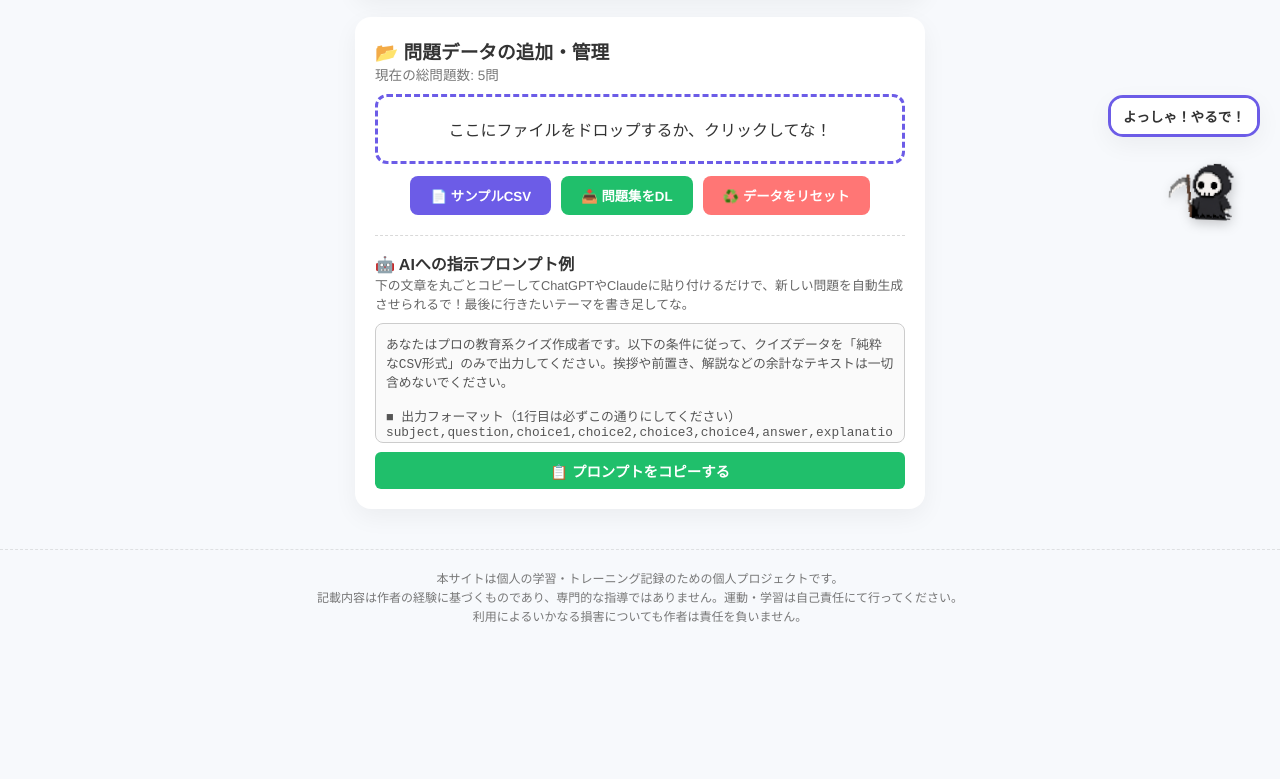
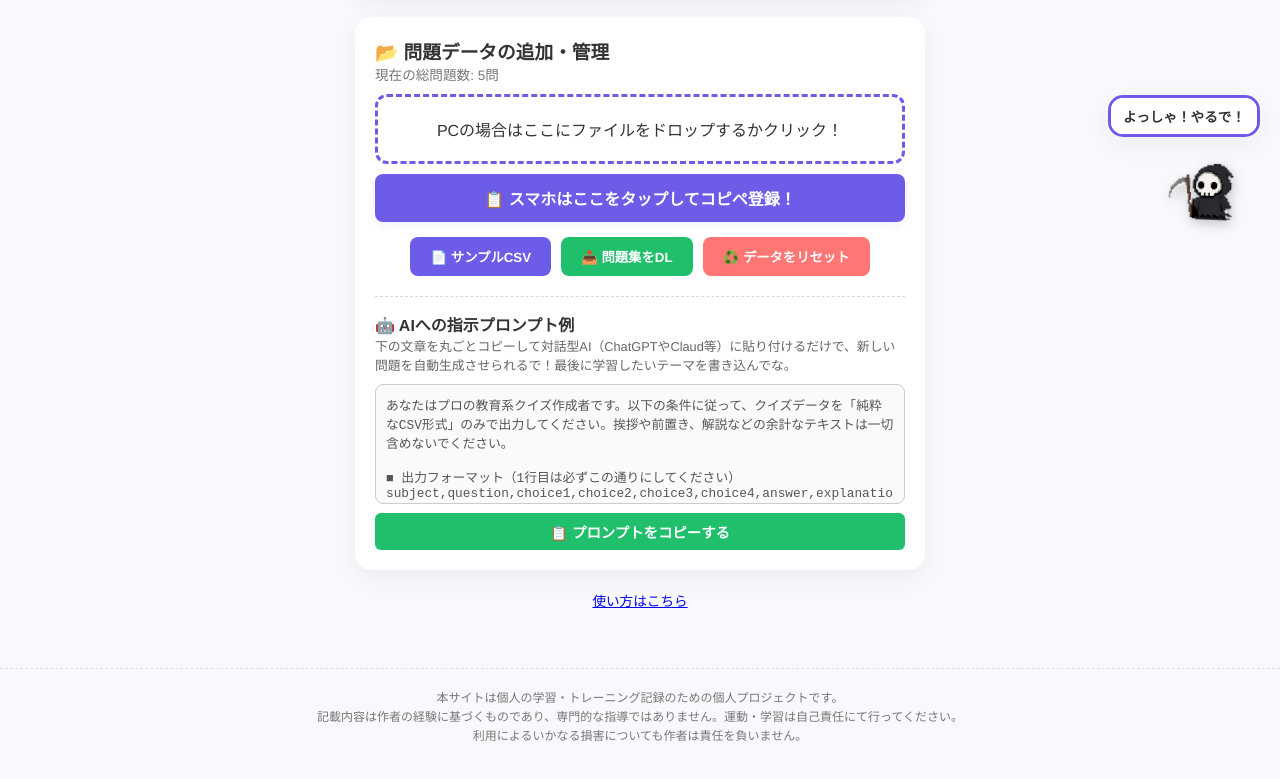
Before and after one commit to studiompmax/shinigamibenkyo, a plain HTML site: page index.html in a window 1280 px wide. Shown: the part 533-1312 px from the top of the page. Drawn offline with nearby package versions, Linux system fonts and the light colour scheme.

Commit message:
Add files via upload

```diff
--- a/index.html
+++ b/index.html
@@ -116,6 +116,9 @@
         .drop-zone { border: 3px dashed var(--primary-color); border-radius: 12px; padding: 20px; text-align: center; cursor: pointer; margin-top: 10px; transition: background 0.3s; }
         .drop-zone.dragover { background-color: rgba(108, 92, 231, 0.1); }
 
+        /* スマホ用テキスト直貼りスタイル */
+        .btn-paste-trigger { background-color: var(--primary-color); color: white; border: none; padding: 12px; border-radius: 8px; width: 100%; font-weight: bold; font-size: 1rem; cursor: pointer; margin-top: 10px; display: flex; justify-content: center; align-items: center; gap: 5px; box-shadow: 0 4px 10px rgba(0,0,0,0.05); }
+
         /* プロンプトコピーエリアのスタイル */
         .prompt-area { width: 100%; height: 120px; margin-top: 10px; padding: 10px; border-radius: 8px; border: 1px solid #ccc; font-size: 0.8rem; background-color: rgba(0,0,0,0.02); color: #555; resize: none; font-family: monospace; }
         .btn-copy { background-color: #20bf6b; margin-top: 5px; width: 100%; padding: 8px; border: none; border-radius: 6px; color: white; font-weight: bold; cursor: pointer; font-size: 0.9rem; }
@@ -164,11 +167,17 @@
             <div class="card">
                 <h3>📂 問題データの追加・管理</h3>
                 <p style="font-size: 0.85rem; color: #777;" id="total-questions-count">現在の総問題数: 0問</p>
+
+                <!-- PC用：ドラッグ＆ドロップ/ファイル選択エリア -->
                 <div id="drop-zone" class="drop-zone">
-                    ここにファイルをドロップするか、クリックしてな！<br>
+                    PCの場合はここにファイルをドロップするかクリック！
                     <input type="file" id="file-input" accept=".csv,.json" style="display: none;">
                 </div>
-                <div style="margin-top: 12px; display: flex; gap: 10px; justify-content: center; flex-wrap: wrap;">
+
+                <!-- 🌟スマホ用：コピペ専用ボタンを追加 -->
+                <button class="btn-paste-trigger" onclick="openTextPasteModal()">📋 スマホはここをタップしてコピペ登録！</button>
+
+                <div style="margin-top: 15px; display: flex; gap: 10px; justify-content: center; flex-wrap: wrap;">
                     <button class="btn-main" onclick="downloadSampleCSV()">📄 サンプルCSV</button>
                     <button class="btn-main" style="background-color:#20bf6b;" onclick="downloadCurrentQuestionsCSV()">📥 問題集をDL</button>
                     <button class="btn-main" style="background-color:#ff7675;" onclick="clearCustomQuestions()">♻️ データをリセット</button>
@@ -176,9 +185,9 @@
 
                 <hr style="margin-top: 20px; border: none; border-top: 1px dashed rgba(0,0,0,0.15);">
 
-                <!-- 🌟AI用プロンプトコピペエリアを追加 -->
+                <!-- AI用プロンプトコピペエリア -->
                 <h3 style="margin-top: 15px; font-size: 1rem;">🤖 AIへの指示プロンプト例</h3>
-                <p style="font-size: 0.8rem; color: #666;">下の文章を丸ごとコピーしてChatGPTやClaudeに貼り付けるだけで、新しい問題を自動生成させられるで！最後に行きたいテーマを書き足してな。</p>
+                <p style="font-size: 0.8rem; color: #666;">下の文章を丸ごとコピーして対話型AI（ChatGPTやClaud等）に貼り付けるだけで、新しい問題を自動生成させられるで！最後に学習したいテーマを書き込んでな。</p>
                 <textarea id="prompt-text" class="prompt-area" readonly>あなたはプロの教育系クイズ作成者です。以下の条件に従って、クイズデータを「純粋なCSV形式」のみで出力してください。挨拶や前置き、解説などの余計なテキストは一切含めないでください。
 
 ■ 出力フォーマット（1行目は必ずこの通りにしてください）
@@ -200,6 +209,12 @@ subject,question,choice1,choice2,choice3,choice4,answer,explanation
 【ここに「中1理科の植物について5問」や「一般常識クイズ10問」などを入力してください】</textarea>
                 <button id="btn-prompt-copy" class="btn-copy" onclick="copyPromptText()">📋 プロンプトをコピーする</button>
             </div>
+
+<div><center><p style="font-size: 0.85rem; color: #777;">
+	<a href="https://studiompmax.github.io/shinigamibenkyo/tukaikata.jpg" target="_blank">
+		使い方はこちら</p></a></center><br>
+	</div>
+
         </section>
 
         <!-- 2. クイズ画面 -->
@@ -250,7 +265,6 @@ subject,question,choice1,choice2,choice3,choice4,answer,explanation
 
     <!-- おかん死神の固定コンポーネント -->
     <div id="okan-container">
-        <!-- 初期表示を「よっしゃ！やるで！」に固定 -->
         <div id="okan-balloon">よっしゃ！やるで！</div>
         <div id="okan-img-box" onclick="triggerOkanGreeting()">
             <img id="okan-img" src="images/normal.png" alt="ちび死神おかん">
@@ -515,7 +529,7 @@ subject,question,choice1,choice2,choice3,choice4,answer,explanation
         }
 
         // ==========================================
-        // 4. データ保存・読み込み・コピー関連
+        // 4. データ保存・読み込み・コピー・貼り付け関連
         // ==========================================
         function setupDragAndDrop() {
             const dropZone = document.getElementById('drop-zone');
@@ -540,6 +554,14 @@ subject,question,choice1,choice2,choice3,choice4,answer,explanation
             fileInput.onchange = (e) => {
                 if (e.target.files.length > 0) handleFile(e.target.files[0]);
             };
+        }
+
+        /* 🌟スマホ向け：テキスト直貼り入力用プロンプト窓を開く関数 */
+        function openTextPasteModal() {
+            const pastedText = prompt("AIが作ったCSVデータをここに丸ごと貼り付けて（ペーストして）な！");
+            if (pastedText && pastedText.trim() !== "") {
+                parseCSVText(pastedText);
+            }
         }
 
         function handleFile(file) {
@@ -601,11 +623,10 @@ subject,question,choice1,choice2,choice3,choice4,answer,explanation
             updateHomeStats();
         }
 
-        // 🌟プロンプトをクリップボードにコピーする関数
         function copyPromptText() {
             const promptTextArea = document.getElementById('prompt-text');
             promptTextArea.select();
-            promptTextArea.setSelectionRange(0, 99999); // スマホ対応
+            promptTextArea.setSelectionRange(0, 99999);
 
             navigator.clipboard.writeText(promptTextArea.value).then(() => {
                 const copyBtn = document.getElementById('btn-prompt-copy');
```
Also changed, not shown: tukaikata.jpg (added).
